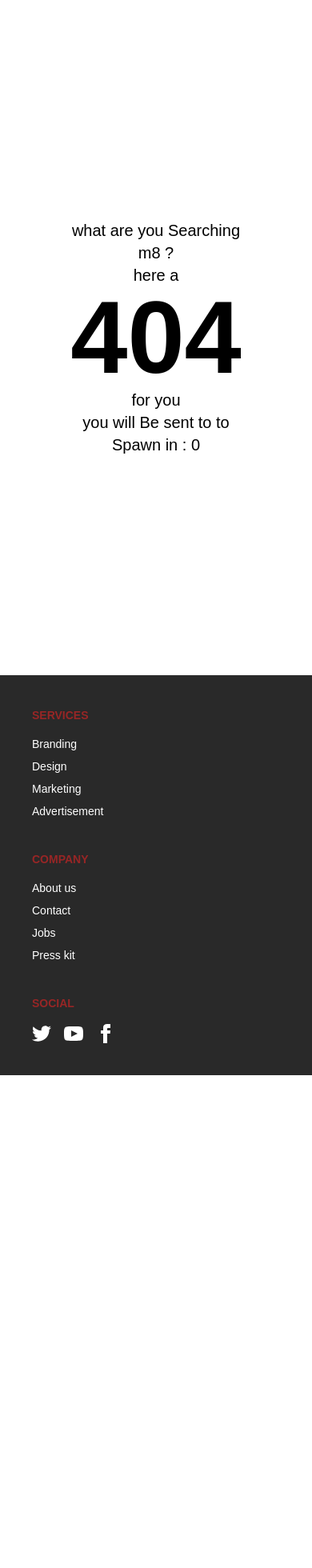
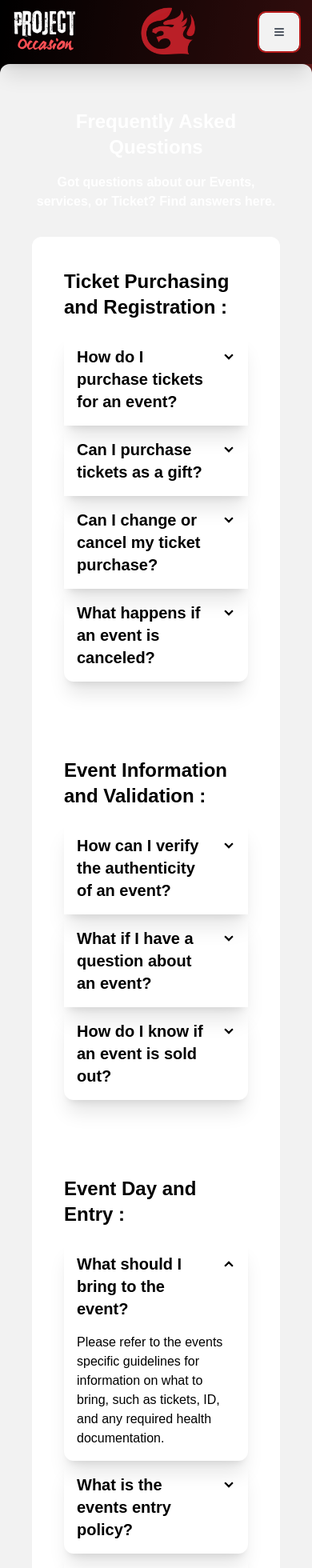
Before and after one commit to MasRfif/MiniProt, a Next.js app in the folder Web/: page /help in a window 390 px wide. Before the commit this address had no page. Shown: the top 1960 px of the page at 80% size. Before the commit the page ends 1344 px from the top, so only its background shows below. Built offline with nearby package versions, Linux system fonts and the light colour scheme.

Commit message:
adding Help page and Responsive

```diff
--- /dev/null
+++ b/Web/src/app/(page)/help/page.tsx
@@ -0,0 +1,170 @@
+import Background from "@/components/2.Body/Background";
+import Navbar from "@/components/1.Header/Navbar";
+
+export default function help() {
+  return (
+    <>
+      <Navbar />
+      <section className="w-full h-fit flex py-20 justify-center font-bold  bg-gradient-to-br from-black to-red-700/90">
+        {" "}
+        <div className="max-w-full p-10 h-fit text-center rounded-xl bg-base-200">
+          <form className="py-4 text-white">
+            {" "}
+            <h2 className="text-2xl font-bold mb-4">
+              Frequently Asked Questions
+            </h2>
+            <p className="mb-4">
+              Got questions about our Events, services, or Ticket? Find answers
+              here.
+            </p>
+          </form>
+
+          <div className="join join-vertical text-start  p-10 w-fit s:h-[45rem] s:overflow-y-auto sm:h-[50rem] sm:overflow-y-auto rounded-xl bg-white  ">
+            <div className="pb-24">
+              <h2 className="text-2xl font-bold mb-4  ">
+                Ticket Purchasing and Registration :
+              </h2>
+              <div className="collapse collapse-arrow join-item shadow-xl ">
+                <input type="radio" name="my-accordion-4" defaultChecked />
+                <div className="collapse-title text-xl font-bold">
+                  How do I purchase tickets for an event?
+                </div>
+                <div className="collapse-content font-light">
+                  <p>
+                    To purchase tickets, simply select the desired event from
+                    our calendar, choose your preferred ticket type and
+                    quantity, and proceed to checkout. You can pay using your
+                    preferred payment method.
+                  </p>
+                </div>
+              </div>
+              <div className="collapse collapse-arrow join-item shadow-xl">
+                <input type="radio" name="my-accordion-4" />
+                <div className="collapse-title text-xl font-bold">
+                  Can I purchase tickets as a gift?
+                </div>
+                <div className="collapse-content font-light">
+                  <p>
+                    Yes, we offer gift certificates that can be used to purchase
+                    tickets for any event on our platform.
+                  </p>
+                </div>
+              </div>
+              <div className="collapse collapse-arrow join-item shadow-xl">
+                <input type="radio" name="my-accordion-4" />
+                <div className="collapse-title text-xl font-bold">
+                  Can I change or cancel my ticket purchase?
+                </div>
+                <div className="collapse-content font-light">
+                  <p>
+                    Our ticket cancellation policy varies depending on the
+                    event. Please review the events specific terms and
+                    conditions for details.
+                  </p>
+                </div>
+              </div>
+              <div className="collapse collapse-arrow join-item shadow-xl">
+                <input type="radio" name="my-accordion-4" />
+                <div className="collapse-title text-xl font-bold">
+                  What happens if an event is canceled?
+                </div>
+                <div className="collapse-content font-light">
+                  <p>
+                    If an event is canceled, we will typically offer a refund or
+                    the option to transfer your tickets to a future event.
+                  </p>
+                </div>
+              </div>
+            </div>
+            <div className="pb-24">
+              <h2 className="text-2xl font-bold mb-4  ">
+                Event Information and Validation :
+              </h2>
+              <div className="collapse collapse-arrow join-item shadow-xl  ">
+                <input type="radio" name="my-accordion-4" defaultChecked />
+                <div className="collapse-title text-xl font-bold  ">
+                  How can I verify the authenticity of an event?
+                </div>
+                <div className="collapse-content font-light">
+                  <p>
+                    All events listed on our platform are verified by our team.
+                    You can check the events details, including the organizers
+                    information, to ensure its authenticity.
+                  </p>
+                </div>
+              </div>
+              <div className="collapse collapse-arrow join-item shadow-xl">
+                <input type="radio" name="my-accordion-4" />
+                <div className="collapse-title text-xl font-bold">
+                  What if I have a question about an event?
+                </div>
+                <div className="collapse-content font-light">
+                  <p>
+                    You can contact the event organizer directly using the
+                    contact information provided on the event page.
+                  </p>
+                </div>
+              </div>
+              <div className="collapse collapse-arrow join-item shadow-xl">
+                <input type="radio" name="my-accordion-4" />
+                <div className="collapse-title text-xl font-bold">
+                  How do I know if an event is sold out?
+                </div>
+                <div className="collapse-content font-light">
+                  <p>
+                    The event page will indicate whether tickets are still
+                    available. If the event is sold out, you can sign up for a
+                    waitlist to be notified if any tickets become available.
+                  </p>
+                </div>
+              </div>
+            </div>
+            <div className="pb-24">
+              <h2 className="text-2xl font-bold mb-4  ">
+                Event Day and Entry :
+              </h2>
+              <div className="collapse collapse-arrow join-item shadow-xl ">
+                <input type="radio" name="my-accordion-4" defaultChecked />
+                <div className="collapse-title text-xl font-bold">
+                  What should I bring to the event?
+                </div>
+                <div className="collapse-content font-light">
+                  <p>
+                    Please refer to the events specific guidelines for
+                    information on what to bring, such as tickets, ID, and any
+                    required health documentation.
+                  </p>
+                </div>
+              </div>
+              <div className="collapse collapse-arrow join-item shadow-xl">
+                <input type="radio" name="my-accordion-4" />
+                <div className="collapse-title text-xl font-bold">
+                  What is the events entry policy?
+                </div>
+                <div className="collapse-content font-light">
+                  <p>
+                    The events entry policy will vary depending on the event.
+                    Please check the event details for specific information,
+                    such as age restrictions and dress code.
+                  </p>
+                </div>
+              </div>
+              <div className="collapse collapse-arrow join-item shadow-xl">
+                <input type="radio" name="my-accordion-4" />
+                <div className="collapse-title text-xl font-bold">
+                  Can I bring my own food and drinks?
+                </div>
+                <div className="collapse-content font-light">
+                  <p>
+                    Most events prohibit outside food and drinks. However, there
+                    may be exceptions. Please check the events specific rules.
+                  </p>
+                </div>
+              </div>
+            </div>
+          </div>
+        </div>
+      </section>
+    </>
+  );
+}
--- a/Web/src/components/1.Header/Navbar.tsx
+++ b/Web/src/components/1.Header/Navbar.tsx
@@ -6,7 +6,6 @@ import { useState, useEffect } from "react";
 
 export default function Navbar() {
   const [isOpen, setIsOpen] = useState(false);
-  const [isSearchOpen, setIsSearchOpen] = useState(true);
   const [isLoggedIn, setIsLoggedIn] = useState(true);
 
   const navLinks = [
@@ -167,7 +166,7 @@ export default function Navbar() {
             </div>
             <div className="flex items-center xl:hidden">
               {isLoggedIn ? (
-                <div className="hidden md:block">
+                <div className="hidden md:hidden">
                   <div
                     tabIndex={0}
                     role="button"
@@ -216,7 +215,6 @@ export default function Navbar() {
                     className="drawer-toggle"
                   />
                   <div className="drawer-content">
-                    {/* Page content here */}
                     <label
                       htmlFor="my-drawer"
                       className="btn btn-black outline outline-2 outline-red-700 drawer-button"
@@ -330,7 +328,6 @@ export default function Navbar() {
                           </li>
                         ))}
                       </ul>
-                      {/* Add the SignUp button and avatar inside the drawer */}
                     </div>
                   </div>
                 </div>
--- a/Web/src/components/2.Body/HeroHomePage.tsx
+++ b/Web/src/components/2.Body/HeroHomePage.tsx
@@ -16,28 +16,30 @@ export default function HeroHome() {
               backgroundImage: "url(bg.jpg)",
             }}
           >
-            <div className="hero-overlay bg-opacity-60 w-full h-full p-10 bg-gradient-to-l from-black/0 to-black/90"></div>
+            <div className="hero-overlay bg-opacity-60 min-xl:w-fit w-full h-full  bg-gradient-to-l from-black/0 to-black/90">
+              {" "}
               <section className="flex sm:p-8  w-full h-full justify-between">
                 <div className=" flex flex-col  items-start justify-center text-white w-full h-full  top-96  p-10 ">
                   <h1 className="text-4xl font-bold mb-4 font-fira-sans">
                     Welcome to Our Website FIRST_NAME !
                   </h1>
                   <p className="text-lg xs:text-base  mb-8 sm:w-[38rem] ">
-                  Lorem ipsum dolor sit amet consectetur adipisicing elit. Nisi,
-                  porro voluptas. Non consectetur voluptas iure obcaecati.
-                  Veritatis laborum consequatur, cumque repellendus rem tempore,
-                  expedita ullam aliquid laudantium velit dignissimos magnam.
                     Lorem ipsum dolor sit amet consectetur adipisicing elit.
-                  Labore deleniti, nostrum temporibus nesciunt aut et pariatur
-                  veritatis obcaecati fugit odio eligendi iste excepturi quia,
-                  modi quibusdam vero asperiores hic? Asperiores?
+                    Nisi, porro voluptas. Non consectetur voluptas iure
+                    obcaecati. Veritatis laborum consequatur, cumque repellendus
+                    rem tempore, expedita ullam aliquid laudantium velit
+                    dignissimos magnam. Lorem ipsum dolor sit amet consectetur
+                    adipisicing elit. Labore deleniti, nostrum temporibus
+                    nesciunt aut et pariatur veritatis obcaecati fugit odio
+                    eligendi iste excepturi quia, modi quibusdam vero asperiores
+                    hic? Asperiores?
                   </p>
                   <button className="px-6 py-3 bg-white text-black rounded-md hover:bg-gray-200">
                     Get Started
                   </button>
                 </div>
                 <div className="flex max-s:hidden justify-center items-center text-white w-full h-full">
-                <div className="carousel gap-5 max-[768px]:hidden   max-w-[49rem]  carousel-end rounded-box">
+                  <div className="carousel gap-5 max-[768px]:hidden  max-w-[50rem]  carousel-end rounded-box">
                     <div className="carousel-item px-50 ">
                       <div className="card lg:card-side  bg-red-900 shadow-xl">
                         <figure>
@@ -75,7 +77,7 @@ export default function HeroHome() {
                       </div>
                     </div>
                     <div className="carousel-item px-50 ">
-                    <div className="card lg:card-side   bg-red-900 shadow-xl">
+                      <div className="card lg:card-side  bg-red-900 shadow-xl">
                         <figure>
                           <Image
                             src="/TestHero2.jpeg"
@@ -101,15 +103,17 @@ export default function HeroHome() {
                             Corrupti, non ut! Eveniet, aliquid autem!
                           </p>
                           <div className="card-actions justify-end">
+                            <Link href="/event">
                               <button className="btn badge bg-slate-700 outline outline-2 outline-red-700 text-white">
-                            <Link href="/event">Event Button</Link>
+                                Event Button
                               </button>
+                            </Link>
                           </div>
                         </div>
                       </div>
                     </div>
                     <div className="carousel-item px-50 ">
-                    <div className="card lg:card-side   bg-red-900 shadow-xl">
+                      <div className="card lg:card-side  bg-red-900 shadow-xl">
                         <figure>
                           <Image
                             src="/TestHero1.jpg"
@@ -135,9 +139,11 @@ export default function HeroHome() {
                             Corrupti, non ut! Eveniet, aliquid autem!
                           </p>
                           <div className="card-actions justify-end">
+                            <Link href="/event">
                               <button className="btn badge bg-slate-700 outline outline-2 outline-red-700 text-white">
-                            Event page Button
+                                Event Button
                               </button>
+                            </Link>
                           </div>
                         </div>
                       </div>
@@ -146,6 +152,7 @@ export default function HeroHome() {
                 </div>
               </section>
             </div>
+          </div>
         </section>
         <HomeCrls />
         <Testimonial />
--- a/Web/src/components/2.Body/HomeCarousel.tsx
+++ b/Web/src/components/2.Body/HomeCarousel.tsx
@@ -4,10 +4,10 @@ import Tag from "../Asset/Tags";
 
 export default function HomeCrls() {
   return (
-    <div className=" bg-base-200 min-h-screen">
+    <div className=" bg-base-200 min-h-screen ">
       <div className="hero-content ">
         <div className=" text-white w-full h-full">
-          <div className=" flex md:flex-row sm:flex-col md:w-full md:item-center gap-14 xl:w-[114rem] max-s:flex-col sm:w-fit max-[425px]:w-[24rem] s:h-fit h-fit bg-red-800 p-5 rounded-lg">
+          <div className=" flex md:flex-row min-xl:flex-col sm:flex-col md:w-fit md:item-center gap-14 xl:w-[115rem] max-s:w-[25.3rem] max-s:flex-col sm:w-fit max-[425px]:w-[24rem] s:h-fit h-fit bg-red-800 p-5 rounded-lg">
             <div className="flex  max-[425px]:flex-col">
               {" "}
               <div className=" w-96 max-s:w-full h-full ">
@@ -49,8 +49,8 @@ export default function HomeCrls() {
               <Tag />
             </div>
 
-            <div className="flex  items-center w-fit max-sm:w-96 max-s:w-80  max-s:px-0 max-s:pt-5 ">
-              <div className="carousel  gap-9   xl:w-full max-w-[40rem] max-s:max-w-[20rem] max-s:mx-auto carousel-end rounded-box">
+            <div className="flex items-center w-fit max-sm:w-96 max-s:w-80  max-s:px-0 max-s:pt-5 ">
+              <div className="carousel  gap-9 sm:max-w-[40rem] min-xl:max-w-[80rem] max-w-[56rem] max-s:max-w-[20rem] max-s:mx-auto carousel-end rounded-box">
                 <div className="carousel-item ">
                   <div className="card bg-base-100 image-full w-96 sm:w-72 sm:h-36 h-fit max-s:h-52 max-s:w-80 shadow-xl">
                     <figure>
@@ -138,7 +138,7 @@ export default function HomeCrls() {
             </p>
           </div>
 
-          <div className="carousel max-[768px]:w-[45rem] max-[768px]:gap-10  gap-20 max-w-[113rem]   max-s:max-w-[23rem] max-s:mx-auto carousel-end rounded-box">
+          <div className="carousel  max-[768px]:w-[45rem] max-[768px]:gap-10  gap-20 max-w-[113rem]   max-s:max-w-[24rem] max-s:mx-auto carousel-end rounded-box">
             <div className="carousel-item  ">
               <div className="p-2">
                 <Link href="/event">
@@ -301,12 +301,12 @@ export default function HomeCrls() {
             </p>
           </div>
 
-          <div className="carousel max-[768px]:w-[45rem] max-[768px]:gap-10  gap-20 max-w-[113rem]   max-s:max-w-[23rem] max-s:mx-auto carousel-end rounded-box">
+          <div className="carousel  max-[768px]:w-[45rem] max-[768px]:gap-10  gap-20 max-w-[113rem]   max-s:max-w-[24rem] max-s:mx-auto carousel-end rounded-box">
             <div className="carousel-item  ">
               <div className="p-2">
                 <Link href="/event">
                   <div className="block ">
-                    <div className="card bg-base-100 w-96 h-96 shadow-xl hover:shadow-2xl transition-shadow duration-300">
+                    <div className="card bg-base-100 w-96 h-96 shadow-xl hover:shadow-2xl transition-shadow duration-700">
                       <figure className="h-48">
                         <Image
                           src="/BGUC.jpg"
--- a/Web/tailwind.config.ts
+++ b/Web/tailwind.config.ts
@@ -39,6 +39,6 @@ const config: Config = {
       },
     },
   },
-  plugins: [require("daisyui"), require("flowbite/plugin")],
+  plugins: [require("daisyui")],
 };
 export default config;
```
Lines whose indentation alone changed are shown as unchanged.
